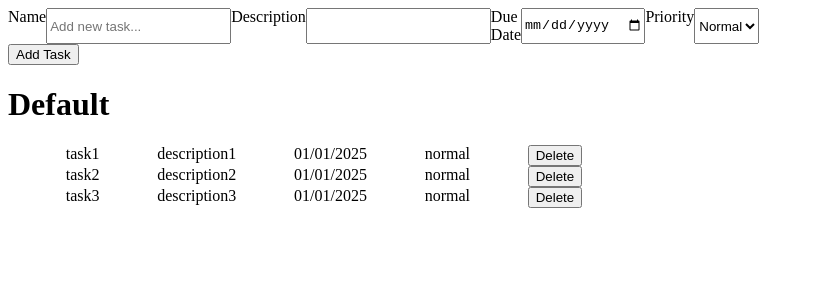
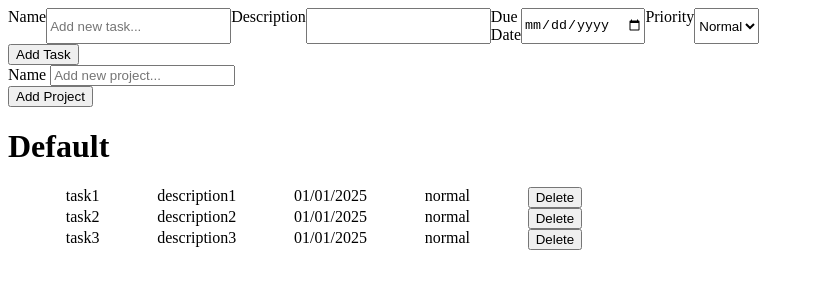
Before and after one commit to MountainKing73/odin-todo, a website built with webpack: page src/template.html in a window 1280 px wide. Shown: the whole page, without its empty margins (0-814 px from the left). Built offline with nearby package versions, Linux system fonts and the light colour scheme.

Commit message:
add project button implemented

```diff
--- a/src/index.js
+++ b/src/index.js
@@ -3,10 +3,4 @@ import { Task } from "./task";
 import { Project } from "./project";
 import { Ui } from "./ui";
 
-const project = new Project("Default");
-
-project.addTask(new Task("task1", "description1", "01/01/2025", "normal"));
-project.addTask(new Task("task2", "description2", "01/01/2025", "normal"));
-project.addTask(new Task("task3", "description3", "01/01/2025", "normal"));
-
-const ui = new Ui(project);
+new Ui();
--- a/src/project.js
+++ b/src/project.js
@@ -1,7 +1,7 @@
 class Project {
   constructor(name) {
+    this.name = name;
     this.taskList = [];
-    this.name = name;
   }
 
   addTask(task) {
--- a/src/task.js
+++ b/src/task.js
@@ -2,15 +2,10 @@ let counter = 0;
 
 class Task {
   constructor(title, description, dueDate, priority) {
-    this.id = counter++;
     this.title = title;
     this.description = description;
     this.dueDate = dueDate;
     this.priority = priority;
-  }
-
-  getId() {
-    return this.id;
   }
 
   getTitle() {
--- a/src/template.html
+++ b/src/template.html
@@ -22,7 +22,11 @@
         </select>
       </div>
       <button id="AddButton">Add Task</button>
-      <h1 id="project">My Project</h1>
+      <div id="new-project">
+        <label for "project-input">Name</label>
+        <input type="text" id="project-input" placeholder="Add new project..." />
+      </div>
+      <button id="AddProject">Add Project</button>
       <div id="tasks"></div>
     </div>
   </body>
--- a/src/ui.js
+++ b/src/ui.js
@@ -2,41 +2,73 @@ import { Task } from "./task";
 import { Project } from "./project";
 
 class Ui {
-  constructor(project) {
-    this.project = project;
-    this.showProject(project);
-    this.showTasks(project);
+  constructor() {
+    this.project_list = [];
+    this.current_project = 0;
+    this.addProject("Default");
+    this.getProject().addTask(
+      new Task("task1", "description1", "01/01/2025", "normal"),
+    );
+    this.getProject().addTask(
+      new Task("task2", "description2", "01/01/2025", "normal"),
+    );
+    this.getProject().addTask(
+      new Task("task3", "description3", "01/01/2025", "normal"),
+    );
+
+    this.showTasks(this.getProject());
 
     const addButton = document.querySelector("#AddButton");
     addButton.addEventListener("click", this, false);
+
+    const addProjButton = document.querySelector("#AddProject");
+    addProjButton.addEventListener("click", this, false);
+
+    this.addProject("Project2");
+    this.getProject().addTask(
+      new Task("task1", "project2 description1", "01/01/2025", "normal"),
+    );
+
+    console.log(JSON.stringify(this.project_list));
   }
 
-  showProject() {
-    const projDisp = document.querySelector("#project");
-    projDisp.textContent = this.project.getName();
+  addProject(name) {
+    const project = new Project(name);
+    this.project_list.push(project);
+    this.current_project = this.project_list.length - 1;
+  }
+
+  getProject() {
+    return this.project_list[this.current_project];
   }
 
   showTasks() {
     const taskDisp = document.querySelector("#tasks");
     taskDisp.innerHTML = "";
-    let taskList = this.project.getTaskList();
+    console.log("create project disp");
+    const projDisp = document.createElement("h1");
+    console.log("projDisp: " + projDisp);
+    projDisp.id = "project";
+    projDisp.textContent = this.getProject().getName();
+    taskDisp.appendChild(projDisp);
+    let taskList = this.getProject().getTaskList();
     const list = document.createElement("ul");
     taskDisp.appendChild(list);
-    taskList.forEach((element) => {
+    for (var i = 0; i < taskList.length; i++) {
       const task = document.createElement("li");
-      task.dataset.indexNumber = element.getId();
+      task.dataset.indexNumber = i;
       const nameDiv = document.createElement("div");
-      nameDiv.textContent = element.getTitle();
+      nameDiv.textContent = taskList[i].getTitle();
       const descDiv = document.createElement("div");
-      descDiv.textContent = element.getDescription();
+      descDiv.textContent = taskList[i].getDescription();
       const dueDiv = document.createElement("div");
-      dueDiv.textContent = element.getDueDate();
+      dueDiv.textContent = taskList[i].getDueDate();
       const priorityDiv = document.createElement("div");
-      priorityDiv.textContent = element.getPriority();
+      priorityDiv.textContent = taskList[i].getPriority();
       const delBtn = document.createElement("button");
       delBtn.textContent = "Delete";
       delBtn.id = "DeleteButton";
-      delBtn.dataset.indexNumber = element.getId();
+      delBtn.dataset.indexNumber = i;
       delBtn.addEventListener("click", this, false);
       task.appendChild(nameDiv);
       task.appendChild(descDiv);
@@ -44,7 +76,7 @@ class Ui {
       task.appendChild(priorityDiv);
       task.appendChild(delBtn);
       taskDisp.appendChild(task);
-    });
+    }
   }
 
   addTask() {
@@ -52,7 +84,7 @@ class Ui {
     const newDesc = document.querySelector("#task-description");
     const newDue = document.querySelector("#task-due");
     const newPriority = document.querySelector("#task-priority");
-    this.project.addTask(
+    this.getProject().addTask(
       new Task(newName.value, newDesc.value, newDue.value, newPriority.value),
     );
     newName.value = "";
@@ -69,8 +101,11 @@ class Ui {
         break;
       case "DeleteButton":
         console.log("Delete task " + event.target.dataset.indexNumber);
-        this.project.delTask(event.target.dataset.indexNumber);
+        this.getProject().delTask(event.target.dataset.indexNumber);
         break;
+      case "AddProject":
+        const newProject = document.querySelector("#project-input");
+        this.addProject(newProject.value);
     }
     this.showTasks();
   }
```
